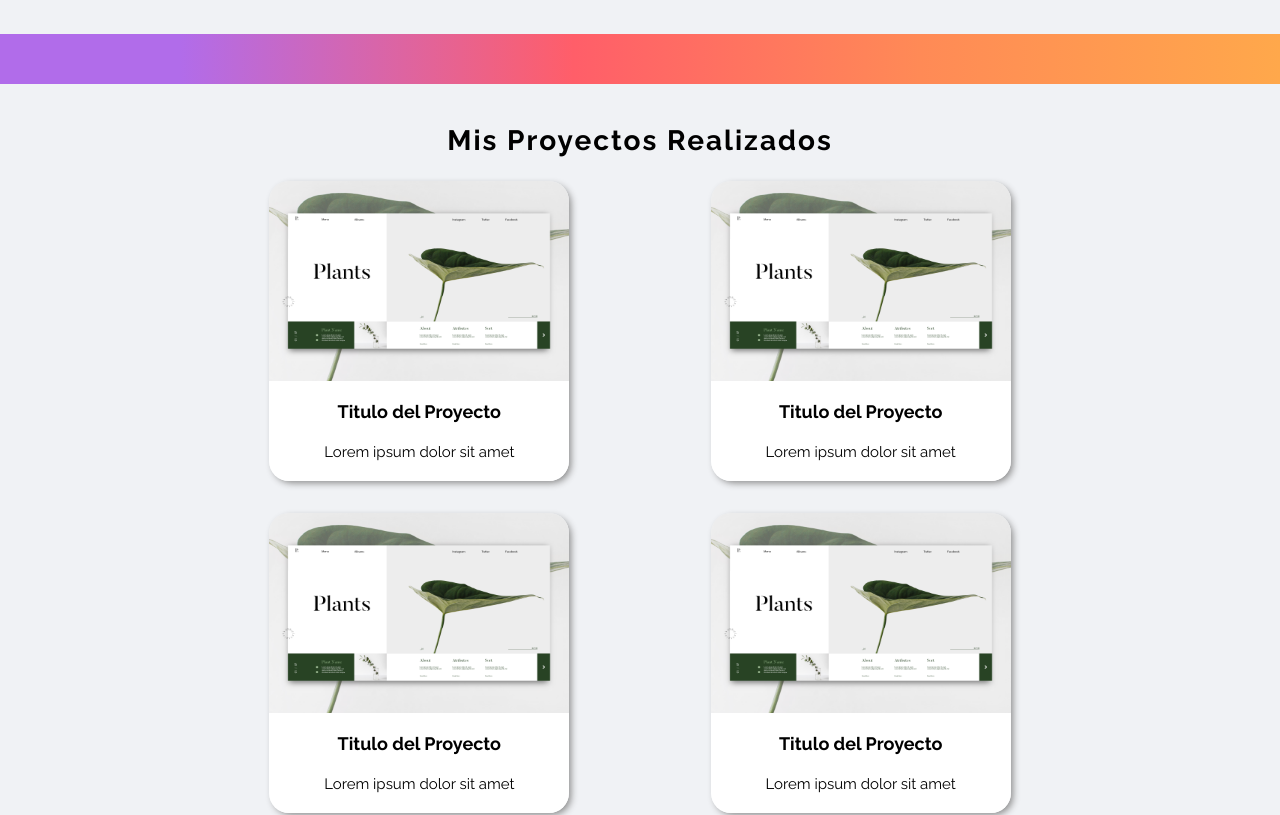
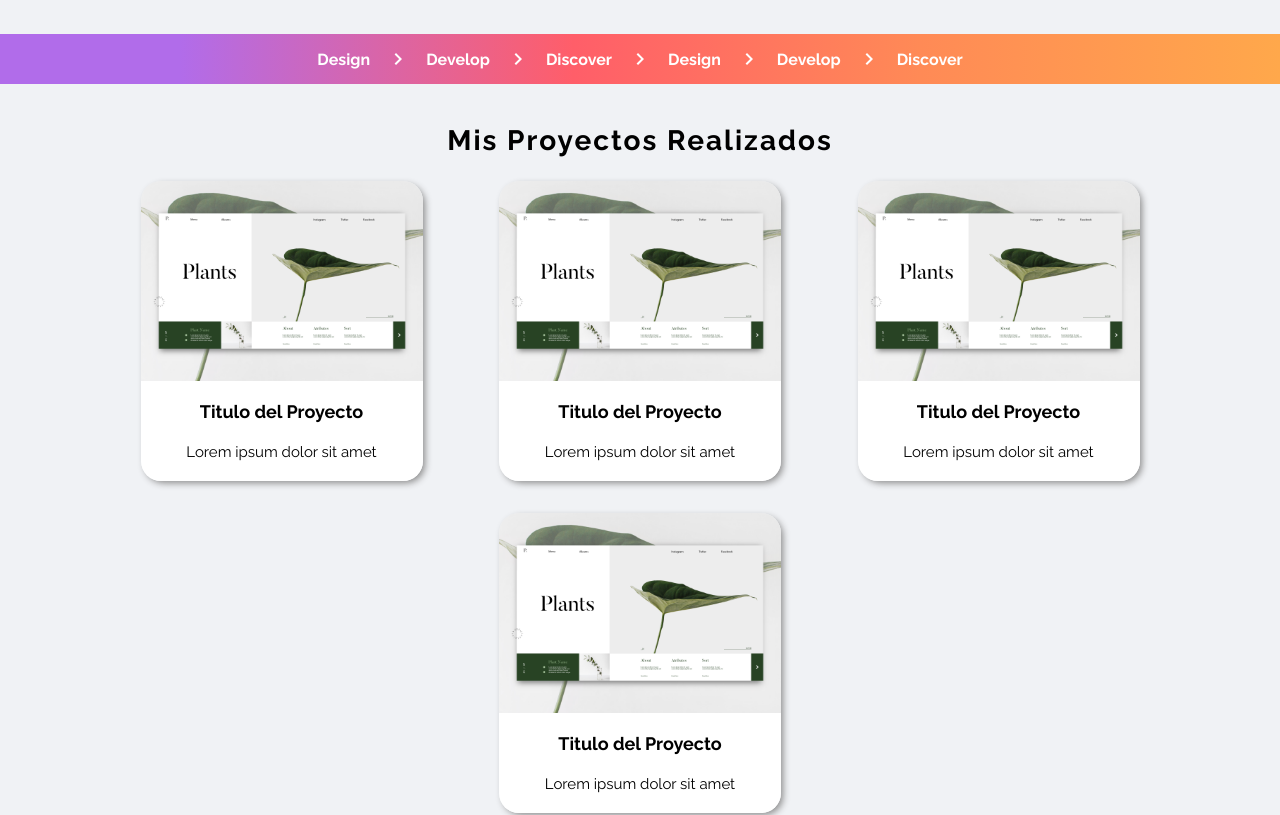
Before and after one commit to CarlosJEG/Personal_Portfolio, a Next.js app: page / in a window 1280 px wide. Shown: the part 560-1375 px from the top of the page. Built offline with nearby package versions, Linux system fonts and the light colour scheme.

Commit message:
Portfolio

```diff
--- a/src/components/divStyle/divStyle.js
+++ b/src/components/divStyle/divStyle.js
@@ -3,11 +3,20 @@ import styles from '@/styles/div.module.scss'
 
 const DivStyle = () => {
 
-    const div = ["Design", "Develop", "Discover", "Design", "Develop", "Discover", "Design", "Develop", "Discover"]
-
   return (
     <>
         <div className={styles.divStyle}>
+          <p>Design</p>
+          <ChevronRightIcon className={styles.divIcon}/>
+          <p>Develop</p>
+          <ChevronRightIcon className={styles.divIcon}/>
+          <p>Discover</p>
+          <ChevronRightIcon className={styles.divIcon}/>
+          <p>Design</p>
+          <ChevronRightIcon className={styles.divIcon}/>
+          <p>Develop</p>
+          <ChevronRightIcon className={styles.divIcon}/>
+          <p>Discover</p>
         </div>
     </>
   )
--- a/src/components/pagesSections/projectsSection.js
+++ b/src/components/pagesSections/projectsSection.js
@@ -11,8 +11,6 @@ const ProjectsSection = () => {
                 <Projects/>
                 <Projects/>
                 <Projects/>
-                <Projects/>
-                <Projects/>
             </div>
         </div>
     </section>
--- a/src/styles/projects.module.scss
+++ b/src/styles/projects.module.scss
@@ -5,9 +5,10 @@
     padding: 2.5rem 0;
 
     .projectsContainer {
-        width: 75%;
+        width: 85%;
         display: flex;
         flex-direction: column;
+        align-items: center;
         gap: 1.5rem;
 
         h3 {
@@ -18,13 +19,15 @@
         }
 
         .projectsCardsContainer {
+            width: 100%;
             display: flex;
             flex-wrap: wrap;
             justify-content: space-evenly;
             gap: 2rem;
 
             .projectsCards {
-                width: 300px;
+                flex: 1 1 auto;
+                max-width: 282px;
                 height: 300px;
                 display: flex;
                 flex-direction: column;
```
